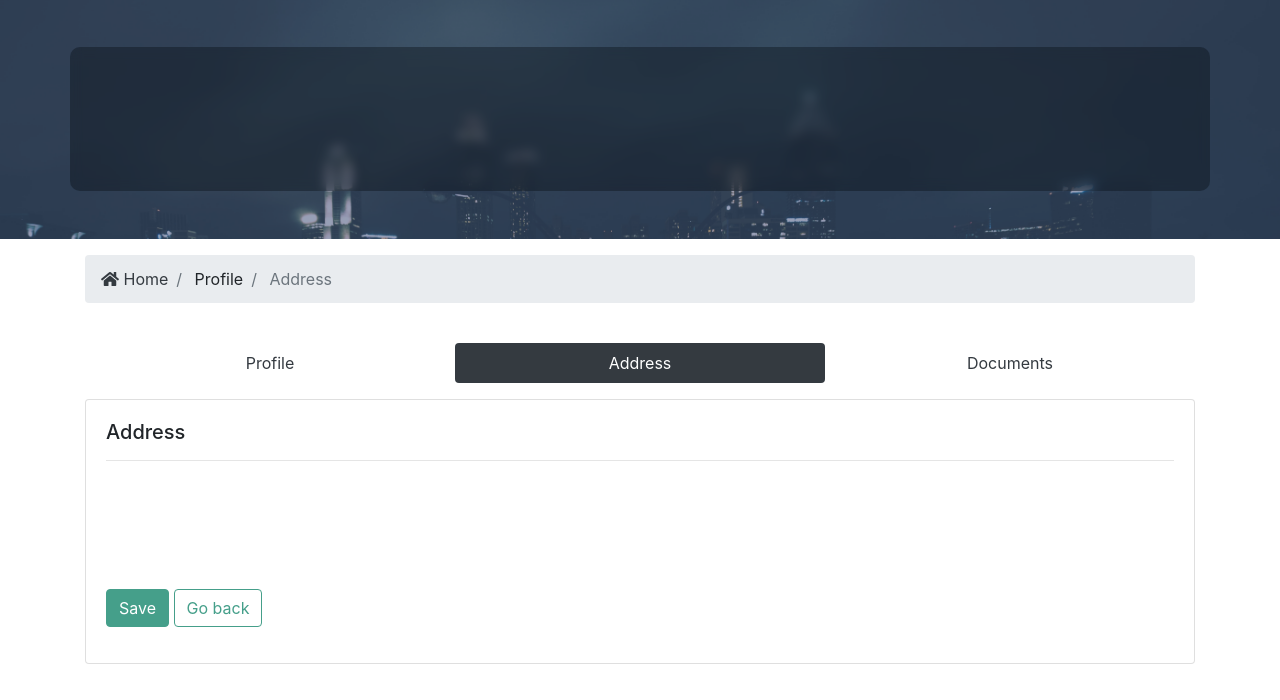
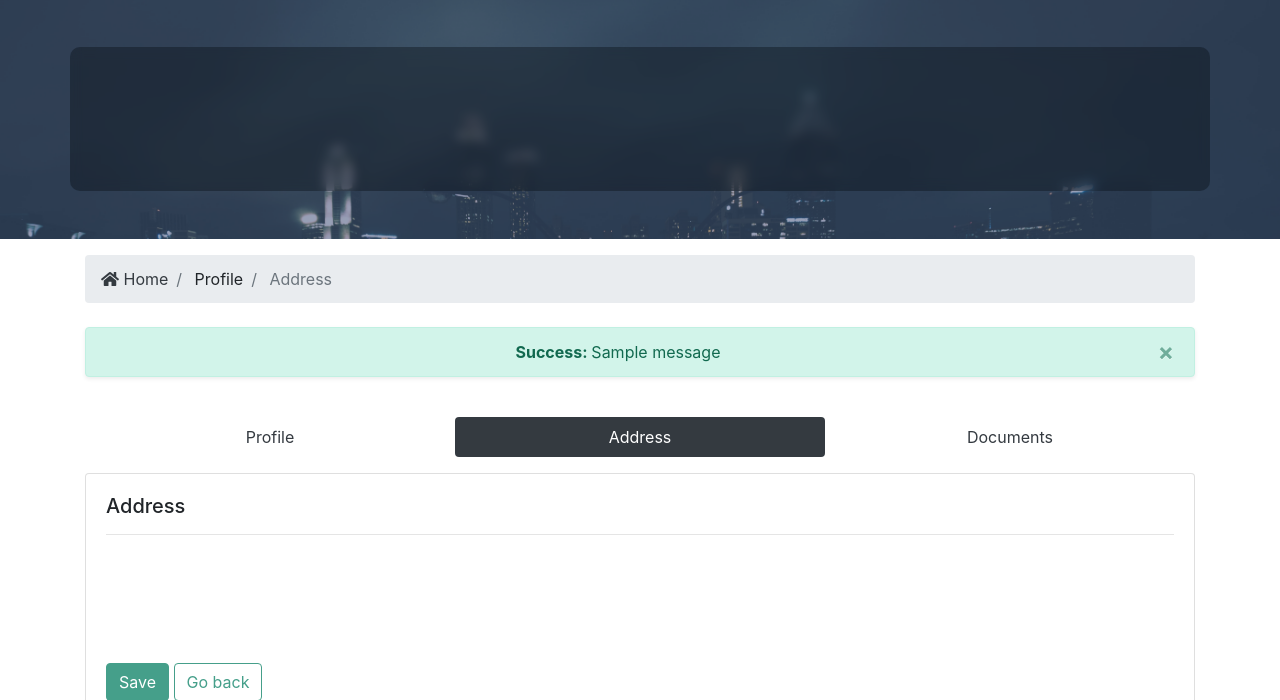
Before and after one commit to LucasCatty/school-finder, a Django app: page /en/accounts/profile/address in a window 1280 px wide. Shown: the part 130-830 px from the top of the page. Run offline with Django 4.2, Linux system fonts and the light colour scheme; a user stored in the database is signed in; tables that the repository leaves empty hold one stand-in row (values such as "Sample post"); one stand-in notice (Sample message) is shown; some libraries are stand-ins or nearby versions.

Commit message:
Improve alert message layout and styling with Bootstrap enhancements

```diff
--- a/templates/core/partials/_alerts.html
+++ b/templates/core/partials/_alerts.html
@@ -1,17 +1,19 @@
 {% if messages %}
-  {% for message in messages %}
-    <div id="message" class="container">
-      <div class="alert alert-{{ message.tags }} alert-dismissible text-center" role="alert">
-        <button type="button" class="close" data-dismiss="alert"><span aria-hidden="true">&times;</span></button>
+  <div class="container mt-4">
+    {% for message in messages %}
+      <div class="alert alert-{{ message.tags }} alert-dismissible fade show text-center shadow-sm" role="alert">
         <strong>
           {% if message.level == DEFAULT_MESSAGE_LEVELS.ERROR %}
             {{ _("Error") }}:
           {% else %}
-            {{ message.tags|title }}
+            {{ message.tags|title }}:
           {% endif %}
         </strong>
         {{ message }}
+        <button type="button" class="close" data-dismiss="alert" aria-label="Close">
+          <span aria-hidden="true">&times;</span>
+        </button>
       </div>
-    </div>
-  {% endfor %}
+    {% endfor %}
+  </div>
 {% endif %}
```
